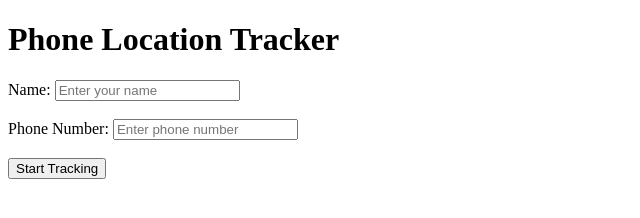
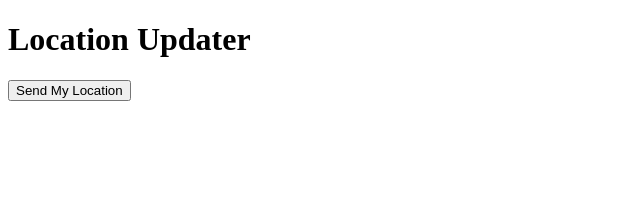
Before and after one commit to loke-98/phone_locator, a plain HTML site: page index.html in a window 1280 px wide. Shown: the whole page, without its empty margins (0-640 px from the left). Drawn offline with Linux system fonts and the light colour scheme.

Commit message:
Update index.html

```diff
--- a/index.html
+++ b/index.html
@@ -1,44 +1,49 @@
 <!DOCTYPE html>
-<html>
+<html lang="en">
 <head>
-    <title>Phone Location Tracker</title>
+  <meta charset="UTF-8">
+  <meta name="viewport" content="width=device-width, initial-scale=1.0">
+  <title>Location Updater</title>
 </head>
 <body>
-    <h1>Phone Location Tracker</h1>
-
-    Name: <input type="text" id="name" placeholder="Enter your name" /><br><br>
-    Phone Number: <input type="text" id="phoneNumber" placeholder="Enter phone number" /><br><br>
-    <button onclick="startTracking()">Start Tracking</button>
+  <h1>Location Updater</h1>
+  <button onclick="sendLocation()">Send My Location</button>
 
   <script>
-        function startTracking() {
-            const name = document.getElementById('name').value;
-            const phoneNumber = document.getElementById('phoneNumber').value;
+    // ✅ Using your current ngrok link
+    const API_URL = "https://6c5dfbcacef3.ngrok-free.app";
 
-            if (!name || !phoneNumber) {
-                alert('Please enter both name and phone number.');
-                return;
-            }
-
-            if (navigator.geolocation) {
-                navigator.geolocation.watchPosition(
-                    position => {
-                        fetch('https://9aac8e14f65b.ngrok-free.app/update-location', {
-                            method: 'POST',
-                            headers: {'Content-Type': 'application/json'},
-                            body: JSON.stringify({
-                                name: name,
-                                phone_number: phoneNumber,
+    function sendLocation() {
+      if ("geolocation" in navigator) {
+        navigator.geolocation.getCurrentPosition(
+          (position) => {
+            const data = {
               latitude: position.coords.latitude,
               longitude: position.coords.longitude
+            };
+
+            fetch(`${API_URL}/update-location`, {
+              method: "POST",
+              headers: { "Content-Type": "application/json" },
+              body: JSON.stringify(data)
             })
+            .then(response => response.json())
+            .then(result => {
+              console.log("Server Response:", result);
+              alert("Location sent successfully!");
+            })
+            .catch(error => {
+              console.error("Error:", error);
+              alert("Error sending location.");
             });
           },
-                    error => console.error('Error getting location:', error),
-                    { enableHighAccuracy: true }
+          (error) => {
+            console.error("Geolocation error:", error);
+            alert("Unable to fetch location.");
+          }
         );
       } else {
-                alert('Geolocation not supported.');
+        alert("Geolocation is not supported by this browser.");
       }
     }
   </script>
```
Lines whose indentation alone changed are shown as unchanged.
